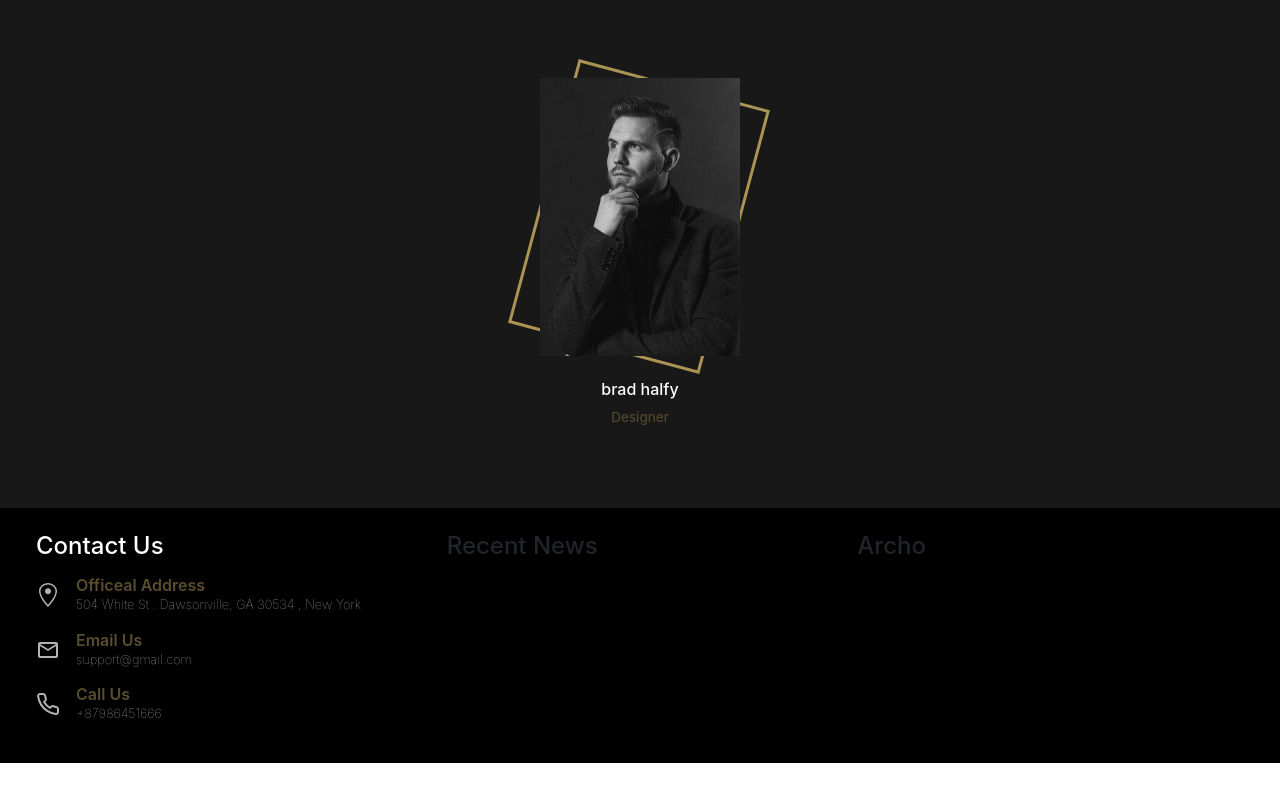
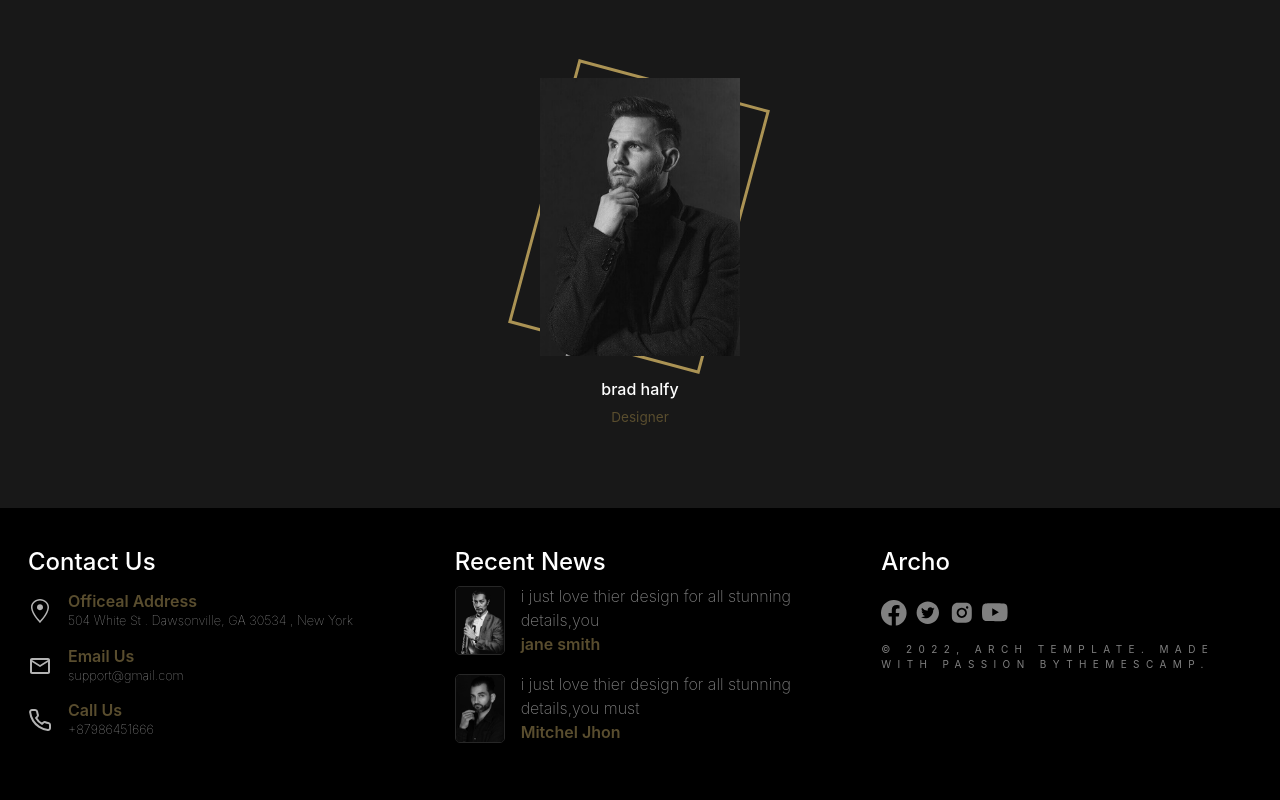
Before and after one commit to mahdihasanpour2022/portfolio1, a React (Create React App) app: page / in a window 1280 px wide. Shown: the part 2948-3748 px from the top of the page. Before the commit the page ends 3711 px from the top, so only its background shows below. Built offline with nearby package versions, Linux system fonts and the light colour scheme.

Commit message:
footer styled completed

```diff
--- /dev/null
+++ b/src/assets/style/components_style/Footer.module.css
@@ -0,0 +1,175 @@
+@font-face {
+  src: url("../../fonts/Asterika.otf");
+  font-family: "Asterika";
+}
+
+@font-face {
+  src: url("../../fonts/Misegar-Regular.otf");
+  font-family: "Misegar-Regular";
+}
+
+@font-face {
+  src: url("../../fonts/MouseMemoirs-Regular.ttf");
+  font-family: "MouseMemoirs";
+}
+
+.container {
+  background-color: black;
+}
+
+.container .ContactUs {
+  color: #fff;
+  padding: 1rem;
+}
+
+.container .ContactUs .list {
+  list-style: none;
+  margin: 0;
+  padding: 0;
+}
+
+.container .ContactUs .list li {
+  display: -webkit-box;
+  display: -ms-flexbox;
+  display: flex;
+  -webkit-box-pack: start;
+      -ms-flex-pack: start;
+          justify-content: flex-start;
+  -webkit-box-align: center;
+      -ms-flex-align: center;
+          align-items: center;
+  margin: 1rem 0;
+}
+
+.container .ContactUs .list li svg {
+  opacity: 70%;
+  margin-right: 1rem;
+  font-size: 1.5rem;
+  display: -webkit-inline-box;
+  display: -ms-inline-flexbox;
+  display: inline-flex;
+  width: 1.5rem;
+  height: 1.5rem;
+}
+
+.container .ContactUs .list li div {
+  margin: 0;
+  padding: 0;
+}
+
+.container .ContactUs .list li div h6 {
+  margin: 0;
+  padding: 0;
+  color: #594D2E;
+  font-weight: 600;
+}
+
+.container .ContactUs .list li div p {
+  margin: 0;
+  padding: 0;
+  font-size: 0.8rem;
+  font-weight: 100;
+  opacity: 70%;
+}
+
+.container .RecentNews {
+  color: #fff;
+  padding: 1rem;
+}
+
+.container .RecentNews .news {
+  display: -webkit-box;
+  display: -ms-flexbox;
+  display: flex;
+  -webkit-box-pack: start;
+      -ms-flex-pack: start;
+          justify-content: flex-start;
+  -webkit-box-align: center;
+      -ms-flex-align: center;
+          align-items: center;
+  margin-bottom: 1rem;
+}
+
+.container .RecentNews .news img {
+  width: 50px;
+  -o-object-fit: cover;
+     object-fit: cover;
+  border: 1px solid #272727;
+  border-radius: 5px;
+}
+
+.container .RecentNews .news .content {
+  margin-left: 1rem;
+}
+
+.container .RecentNews .news .content p:nth-of-type(1) {
+  margin: 0;
+  padding: 0;
+  color: #fff;
+  opacity: 0.5;
+  font-weight: 200;
+}
+
+.container .RecentNews .news .content p:nth-of-type(2) {
+  margin: 0;
+  padding: 0;
+  color: #594D2E;
+  font-weight: 600;
+}
+
+.container .SocialMedia {
+  padding: 0 1rem;
+}
+
+.container .SocialMedia h4 {
+  color: #fff;
+  padding: 1rem 0;
+}
+
+.container .SocialMedia .mediaIcon {
+  display: -webkit-box;
+  display: -ms-flexbox;
+  display: flex;
+  -webkit-box-pack: start;
+      -ms-flex-pack: start;
+          justify-content: flex-start;
+  -webkit-box-align: center;
+      -ms-flex-align: center;
+          align-items: center;
+}
+
+.container .SocialMedia .mediaIcon svg {
+  font-size: 1.6rem;
+  opacity: 0.5;
+  margin-right: 0.5rem;
+  color: #fff;
+}
+
+.container .SocialMedia p {
+  margin: 0;
+  padding: 0;
+  margin: 1rem 0;
+  color: #fff;
+  opacity: 50%;
+  font-size: 10px;
+  letter-spacing: 0.4rem;
+}
+
+@media (max-widht: 576px) {
+  .ContactUs {
+    display: -webkit-box;
+    display: -ms-flexbox;
+    display: flex;
+    -webkit-box-pack: center;
+        -ms-flex-pack: center;
+            justify-content: center;
+    -webkit-box-align: center;
+        -ms-flex-align: center;
+            align-items: center;
+    -webkit-box-orient: vertical;
+    -webkit-box-direction: normal;
+        -ms-flex-direction: column;
+            flex-direction: column;
+  }
+}
+/*# sourceMappingURL=Footer.module.css.map */
--- a/src/assets/style/components_style/Footer.module.scss
+++ b/src/assets/style/components_style/Footer.module.scss
@@ -8,6 +8,7 @@
 
   .ContactUs {
     color: $white;
+    padding: 1rem;
 
     .list {
       list-style: none;
@@ -51,8 +52,75 @@
       }
     }
   }
-  // .RecentNews{
 
-  // }
+  .RecentNews {
+    color: $white;
+    padding: 1rem;
 
+    .news {
+      @include flex(flex-start, center);
+      margin-bottom: 1rem;
+
+      img {
+        width: 50px;
+        object-fit: cover;
+        border: 1px solid $darkgray;
+        border-radius: 5px;
+      }
+
+      .content {
+        margin-left: 1rem;
+
+        p:nth-of-type(1) {
+          @include ziro_space;
+          color: $white;
+          opacity: 0.5;
+          font-weight: 200;
+        }
+
+        p:nth-of-type(2) {
+          @include ziro_space;
+          color: $gold;
+          font-weight: 600;
+        }
+      }
+
+
+    }
+  }
+
+  .SocialMedia {
+    padding:0 1rem ;
+    h4 {
+      color: $white;
+      padding:1rem 0 ;
+    }
+
+    .mediaIcon {
+      @include flex(flex-start, center);
+      svg {
+        font-size: 1.6rem;
+        opacity: 0.5;
+        margin-right: 0.5rem;
+        color: $white;
+      }
+    }
+
+    p {
+      @include ziro_space;
+      margin: 1rem 0;
+      color: $white;
+      opacity: 50%;
+      font-size: 10px;
+      letter-spacing: 0.4rem;
+    }
+  }
 }
+
+@media (max-widht: 576px) {
+  .ContactUs {
+    @include flex(center, center) {
+      flex-direction: column;
+    }
+  }
+}
--- a/src/components/Comment.js
+++ b/src/components/Comment.js
@@ -1,5 +1,7 @@
 import React from 'react';
-// scss
+// helper function
+import {shorterText} from "../helper_function/helper_function";
+ // scss
 import Styles from "../assets/style/components_style/Comment.module.scss";
 
 
@@ -8,9 +10,7 @@ const Comment = ({ data }) => {
 
   const { id, author, title, comment, image } = data;
 
-const shorterText=()=>{
-  return comment.split(" ").slice(0,10).join(" ")
-}
+
   return (
     <>
       <div className={Styles.comment}>
--- a/src/components/Footer.js
+++ b/src/components/Footer.js
@@ -1,20 +1,29 @@
 import React from 'react';
-import { useSelector} from "react-redux";
+import { useSelector } from "react-redux";
 // scss
 import Styles from "../assets/style/components_style/Footer.module.scss";
-// reacy icons
+// helper-function
+import { shorterText } from "../helper_function/helper_function";
+// react-icons
 import { GoLocation } from "react-icons/go";
 import { MdOutlineMailOutline } from "react-icons/md";
 import { FiPhone } from "react-icons/fi";
 
+import { BsFacebook } from "react-icons/bs";
+import { AiFillTwitterCircle } from "react-icons/ai";
+import { AiFillInstagram } from "react-icons/ai";
+import { BsYoutube } from "react-icons/bs";
+
+
 const Footer = () => {
 
-  const {comments} = useSelector(state => state.commentState);
+  const { comments } = useSelector(state => state.commentState);
+
 
   return (
     <>
       <div className={`${Styles.container} container-fluid`}>
-        <div className="row p-4">
+        <div className="row py-4">
 
           <div className="col-md-4">
             <div className={Styles.ContactUs}>
@@ -48,12 +57,33 @@ const Footer = () => {
           <div className="col-md-4">
             <div className={Styles.RecentNews}>
               <h4>Recent News</h4>
+
+              {comments.slice(0, 2).map(item =>
+                <div key={item.title} className={Styles.news}>
+                  <img src={item.image} alt={item.title} />
+
+                  <div className={Styles.content}>
+                    <p>{shorterText(item.comment)}</p>
+                    <p>{item.author}</p>
+                  </div>
+
+                </div>
+              )}
             </div>
           </div>
 
           <div className="col-md-4">
             <div className={Styles.SocialMedia}>
               <h4>Archo</h4>
+              <div className={Styles.mediaIcon}>
+
+                <BsFacebook />
+                <AiFillTwitterCircle />
+                <AiFillInstagram />
+                <BsYoutube />
+
+              </div>
+              <p>© 2022, ARCH TEMPLATE. MADE WITH PASSION BYTHEMESCAMP.</p>
             </div>
           </div>
         </div>
--- /dev/null
+++ b/src/helper_function/helper_function.js
@@ -0,0 +1,3 @@
+export const shorterText=(data)=>{
+  return data.split(" ").slice(0,10).join(" ")
+}
```
Also changed, not shown: 1 other file (tests, documents, lock files or other folders).
